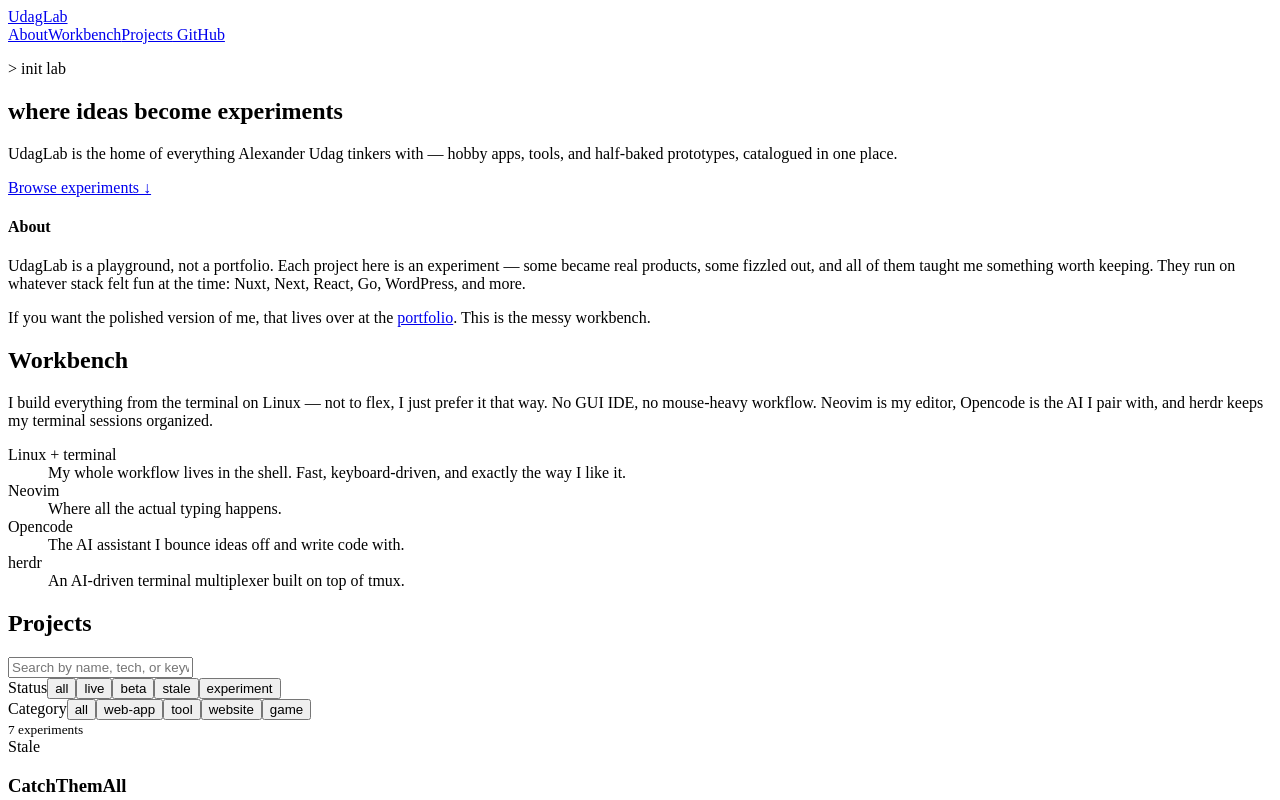
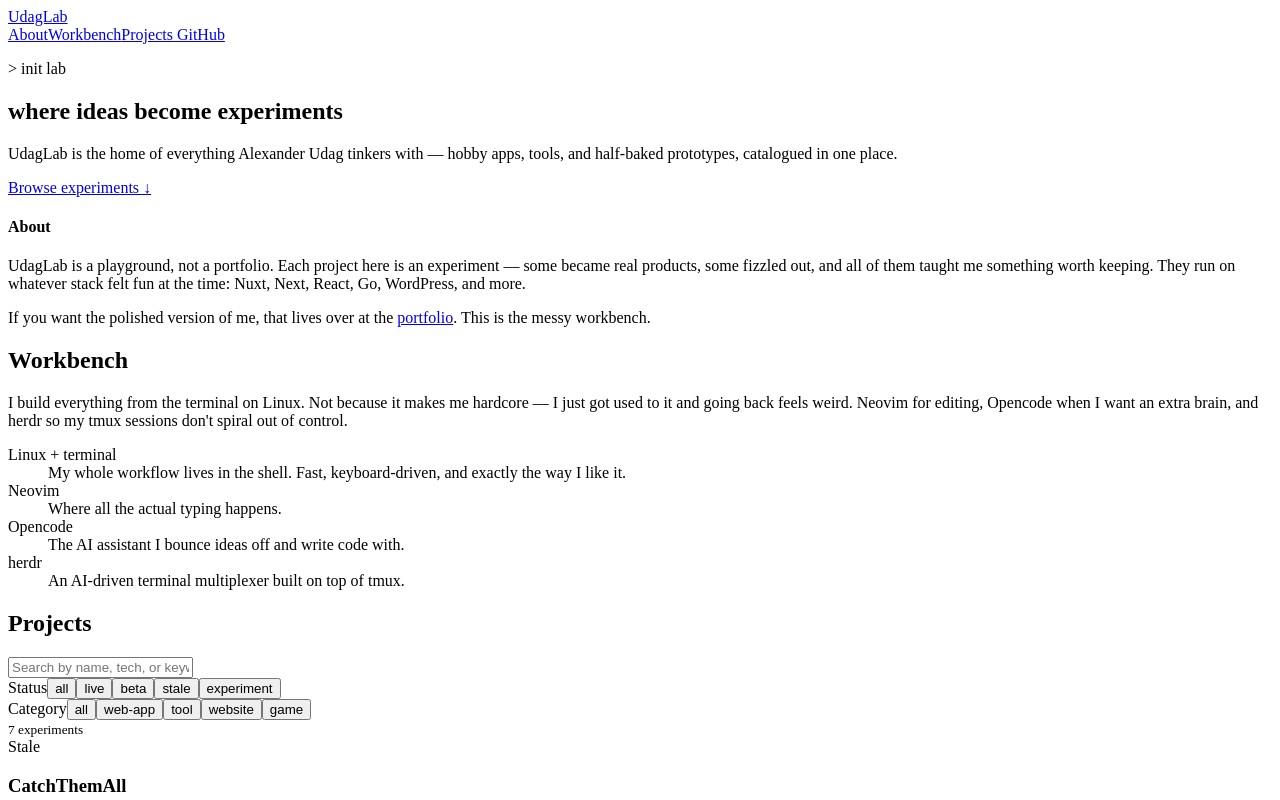
Before and after one commit to Gadu25/udaglab, a Nuxt app: page / in a window 1280 px wide. Shown: the top 800 px of the page. Built offline with nearby package versions, Linux system fonts and the light colour scheme.

Commit message:
docs: revise workbench intro copy to sound more natural

```diff
--- a/components/sections/WorkbenchSection.vue
+++ b/components/sections/WorkbenchSection.vue
@@ -3,9 +3,10 @@
     <div class="workbench__container">
       <h2 class="workbench__title">Workbench</h2>
       <p class="workbench__body">
-        I build everything from the terminal on Linux — not to flex, I just prefer it
-        that way. No GUI IDE, no mouse-heavy workflow. Neovim is my editor, Opencode
-        is the AI I pair with, and herdr keeps my terminal sessions organized.
+        I build everything from the terminal on Linux. Not because it makes me
+        hardcore — I just got used to it and going back feels weird. Neovim for
+        editing, Opencode when I want an extra brain, and herdr so my tmux
+        sessions don't spiral out of control.
       </p>
       <dl class="workbench__tools">
         <div class="workbench__tool">
```
Also changed, not shown: 2 other files (tests, documents, lock files or other folders).
